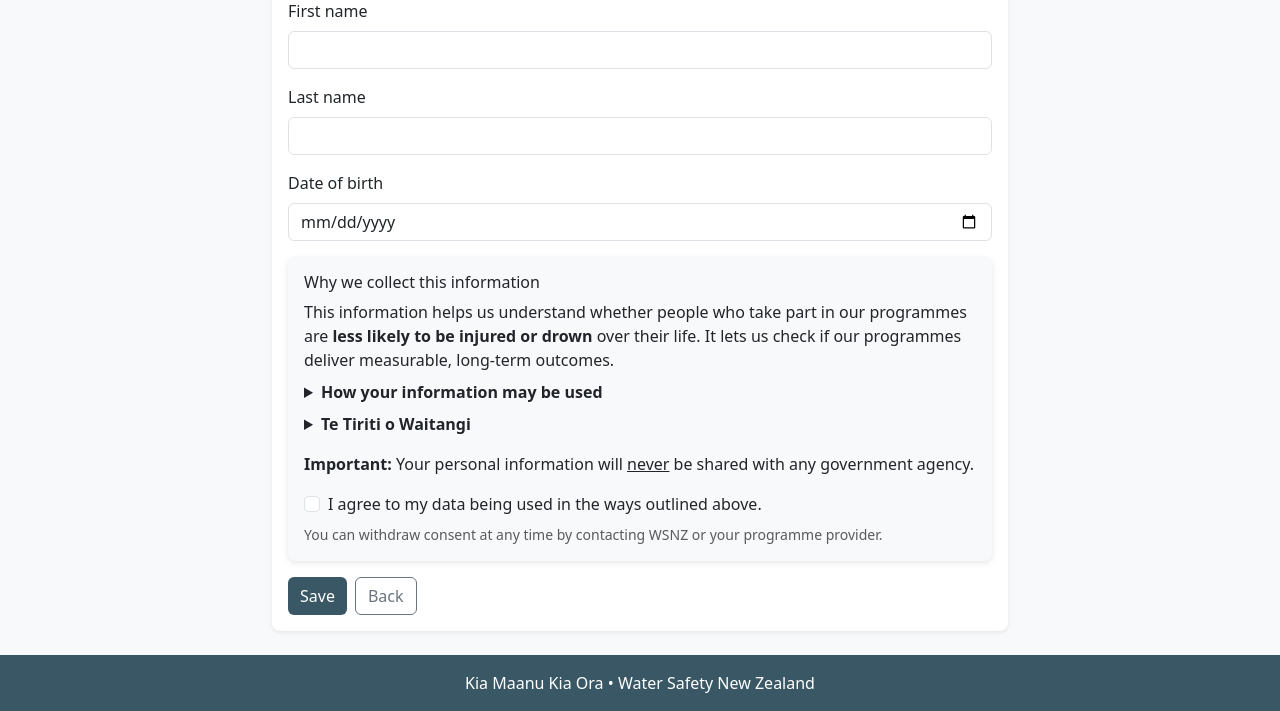
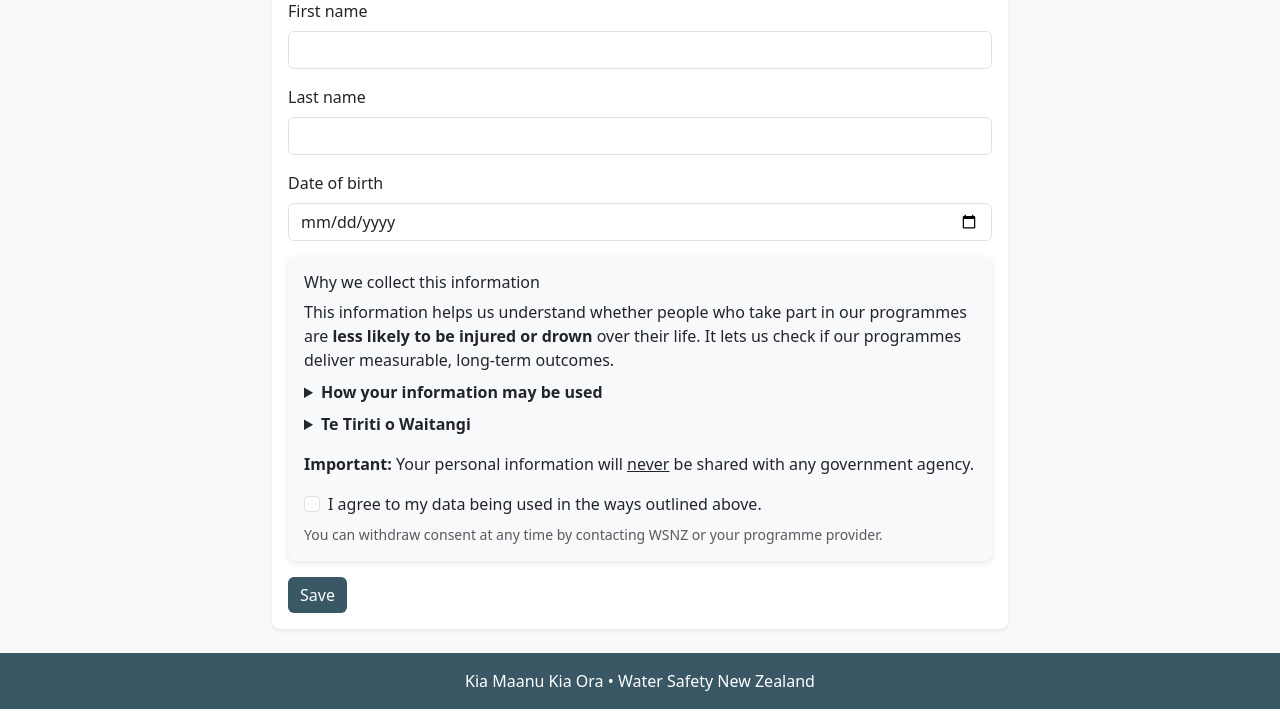
Before and after one commit to watersafetynz/KMKO, a Flask app: template templates/kmko_form.html in a window 1280 px wide. Shown: the part 172-883 px from the top of the page. Run offline with Flask 3, Linux system fonts and the light colour scheme; the template is opened without the code that fills it, so the values that code supplies are empty.

Commit message:
Changing routes

```diff
--- a/templates/kmko_form.html
+++ b/templates/kmko_form.html
@@ -152,11 +152,6 @@ funder.Description }} | KMKO{% endblock %} {% block content %}
                 aria-hidden="true"
               ></span>
             </button>
-            <a
-              class="btn btn-outline-secondary"
-              href="{{ url_for('list_funders') }}"
-              >Back</a
-            >
           </div>
         </form>
       </div>
```
